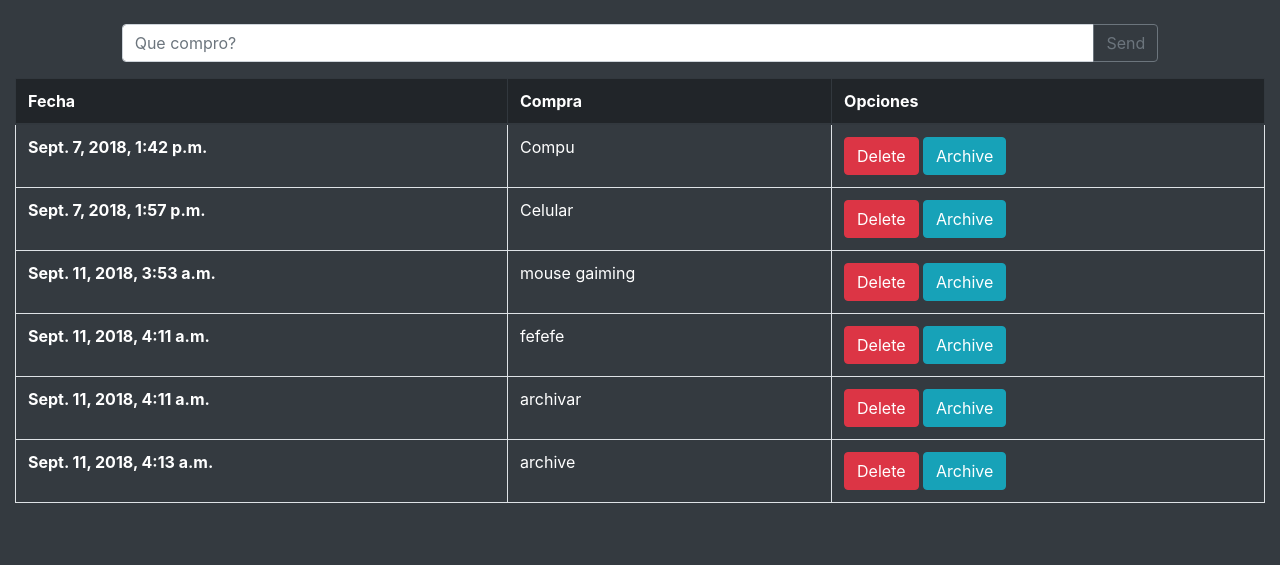
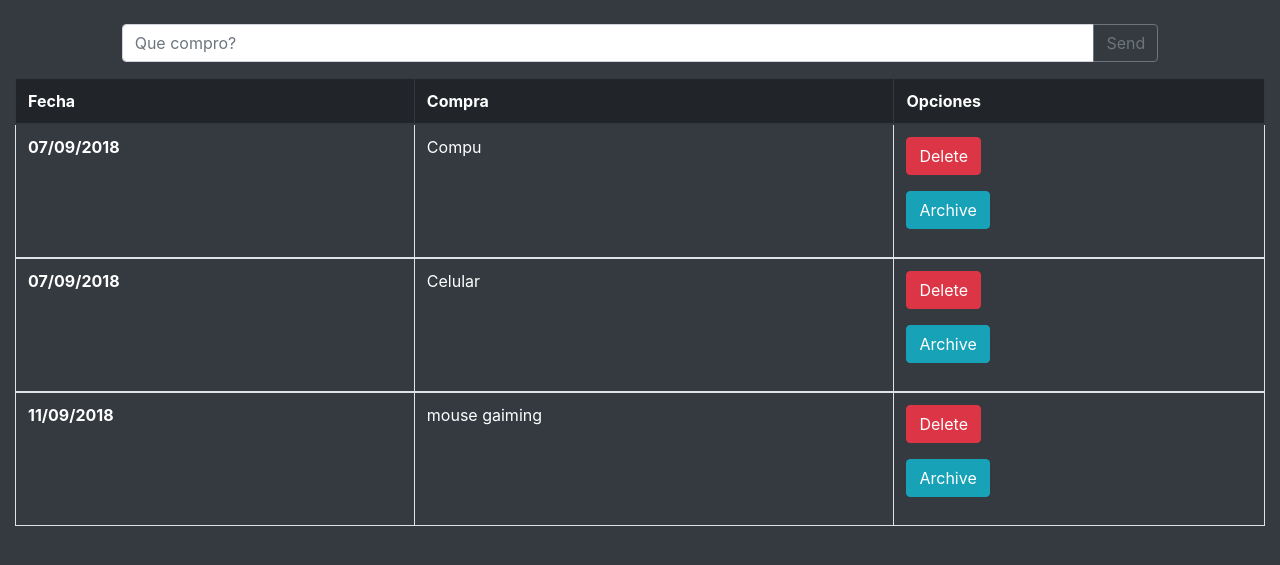
Before and after one commit to GinoAntonel/Compras, a Django app: page / in a window 1280 px wide. Shown: the top 565 px of the page. Run offline with Django 3.2, Linux system fonts and the light colour scheme; data comes from the database, SQL or seed files in the repository; both versions use the stored data as it was after the commit; some libraries are stand-ins or nearby versions.

Commit message:
Funcion archivar.

```diff
--- a/config/compras/models.py
+++ b/config/compras/models.py
@@ -8,6 +8,7 @@ from django.conf import settings
 class Compras(models.Model):
     texto = models.CharField('Texto', max_length=50, null=False, blank=False)
     fecha = models.DateTimeField('Fecha', auto_now=True)
+    archived = models.BooleanField(default=False)
 
     def __str__(self):
         return 'Compra: {}'.format(self.texto)
--- a/config/compras/templates/comras.html
+++ b/config/compras/templates/comras.html
@@ -18,12 +18,12 @@
 </head>
 
 <body class="bg-dark">
-    <div >
+    <div>
         <div class="container-fluid">
             <div class='row'>
                 <div class="col-md-10 offset-md-1">
                     <br>
-                <form action="compras" method="post" >
+                    <form action="compras" method="post">
                         {% csrf_token %}
                         <div class="input-group">
                             <input type="text" name="texto" class="form-control" placeholder="Que compro?" aria-label="Recipient's username with two button addons" aria-describedby="button-addon4">
@@ -48,39 +48,33 @@
                     </tr>
                 </thead>
                 {% for cm in compras %}
+                    {% if not cm.archived %}
+                        <tbody>
+                            <tr>
+                                <th scope="row" class="text-white">{{cm.fecha | date:"d/m/Y " }}
+                                    <!--h:m:s-->
+                                </th>
+                                <td class="text-white">{{cm.texto}}</td>
+
+                                <td>
                                     <form action="eliminar" method="post">
                                         {% csrf_token %}
-            <tbody>
-                <tr>
-                    <th scope="row" class="text-white">{{cm.fecha}}
-                    </th>
-                    <td class="text-white">{{cm.texto}}</td>
                                         <input type="hidden" name="compra_id" value="{{ cm.id }}">
-                    <td><button class="btn  btn-danger" type="submit">Delete</button><span></span>
-                    <button class="btn btn-info">Archive</button></td>
+                                        <button class="btn btn-danger" type="submit" value="eliminar" name="_eliminar">Delete</button><span></span>
+                                    </form>
+
+                                    <form action="archivar" method="post">
+                                        {% csrf_token %}
+                                        <input type="hidden" name="compra_id" value="{{ cm.id }}">
+                                        <button class="btn btn-info" type="submit" value="archivar" name="_archivar">Archive</button>
+                                    </form>
+                                </td>
+
                             </tr>
                         </tbody>
-            </form>
+                    {% endif %}
                 {% endfor %}
             </table>
-<!--
-        <div class="row">
-            <div class="col-md-10 offset-md-1">
-                {% for cm in compras %}
-                <br>
-                <div class="card">
-                    <div class="card-header bg-primary">
-                        <a>Compra:</a>
-                        <a>{{ cm.fecha }}</a>
-                    </div>
-                    <div class="card-body bg-info">
-                        <h5 class="card-title">{{ cm.texto }}</h5>
-                    </div>
-                </div>{% endfor %}
-            </div>
--->
-
-        </div>
 
     </div>
     </div>
--- a/config/compras/views.py
+++ b/config/compras/views.py
@@ -36,3 +36,10 @@ def eliminar(request):
     compra = Compras.objects.get(id=context)
     compra.delete()
     return redirect('/')
+
+def archivar(request):
+    context = request.POST.get('compra_id')
+    compra = Compras.objects.get(id=context)
+    compra.archived = True
+    compra.save()
+    return redirect('/')
--- a/config/config/urls.py
+++ b/config/config/urls.py
@@ -18,11 +18,14 @@ from django.contrib import admin
 
 from compras.views import (dame_compras,
                           mostrar,
-                          eliminar,)
+                          eliminar,
+                          archivar,
+                          )
 
 urlpatterns = [
     url(r'^admin/', admin.site.urls),
     url(r'^$', dame_compras, name='index'),
     url(r'^compra', mostrar),
     url(r'^eliminar', eliminar),
+    url(r'^archivar', archivar),
 ]
```
Also changed, not shown: config/compras/migrations/0002_compras_archived.py (added), config/db.sqlite3, 4 other files. Lines whose indentation alone changed are shown as unchanged.
